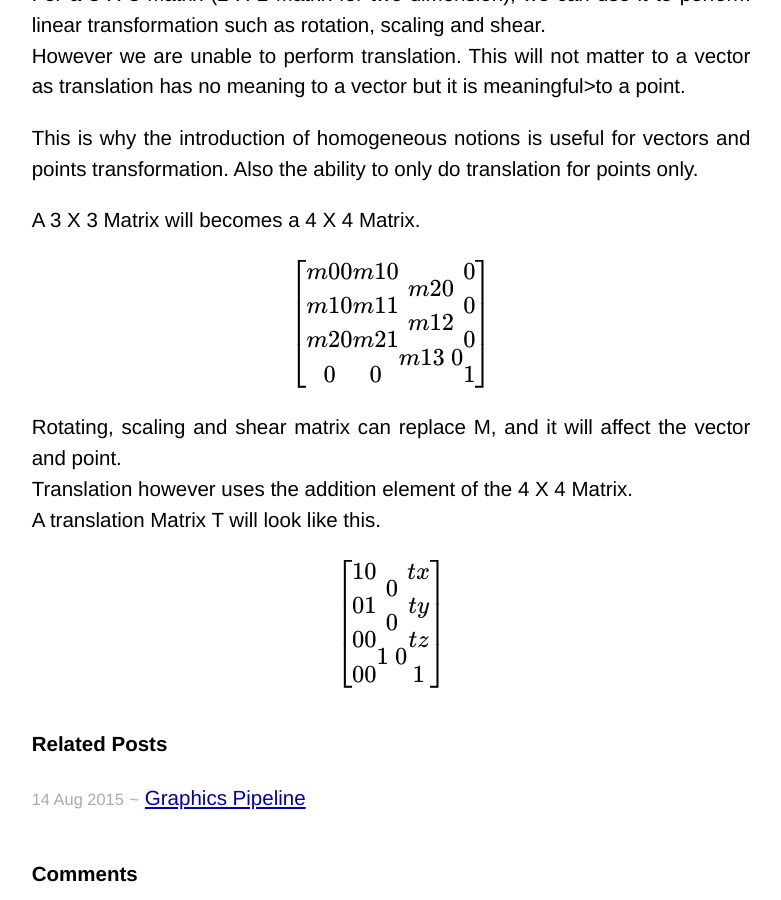
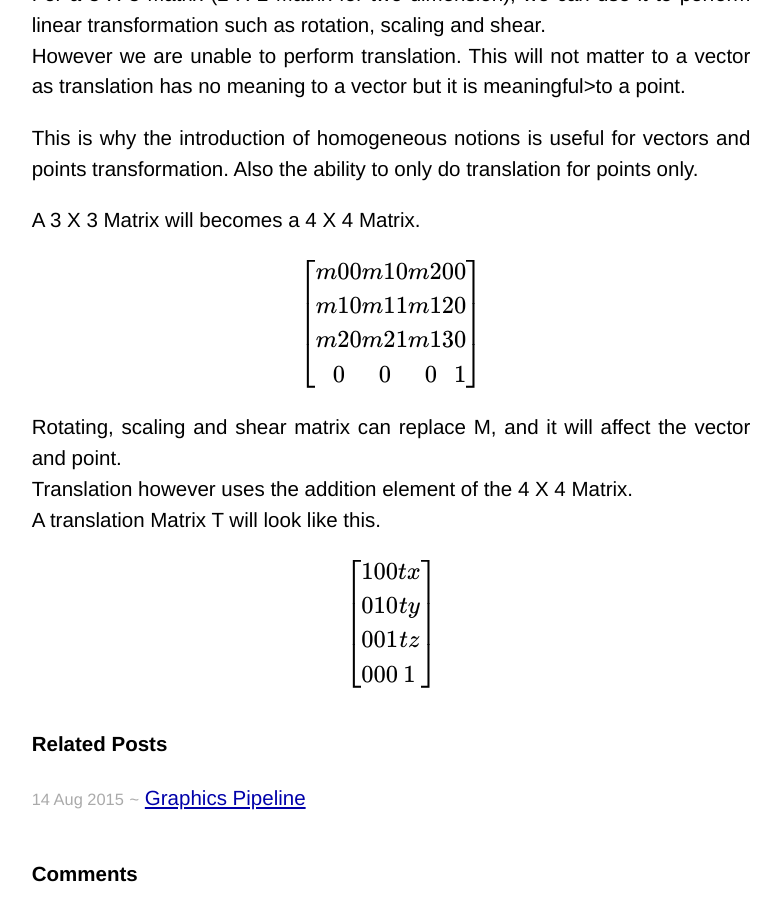
Before and after one commit to sengchong/sengchong.github.io, a Jekyll site: the page built from _posts/2015-08-13-Representing-points-and-vectors-in-computer-graphics.md, in a window 1280 px wide and 900 px high, scrolled down 1788 px. Shown: the whole window, without its empty margins (249-1030 px from the left). Built offline with Jekyll 4.4.1, drawn with Linux system fonts in a browser that asks for light colours; formulas are drawn with MathJax 3; comment, search, counter and statistics services are not loaded.

```diff
--- a/_posts/2015-08-13-Representing-points-and-vectors-in-computer-graphics.md
+++ b/_posts/2015-08-13-Representing-points-and-vectors-in-computer-graphics.md
@@ -117,7 +117,7 @@ $$ \left[
     \begin{array}{c}
       m20\\
       m12\\
-	  m13\
+	  m13\\
 	  0
     \end{array}
 
@@ -152,7 +152,7 @@ $$ \left[
     \begin{array}{c}
       0\\
       0\\
-	  1\
+	  1\\
 	  0
     \end{array}
 
```
